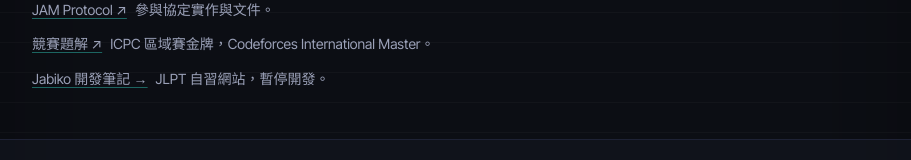
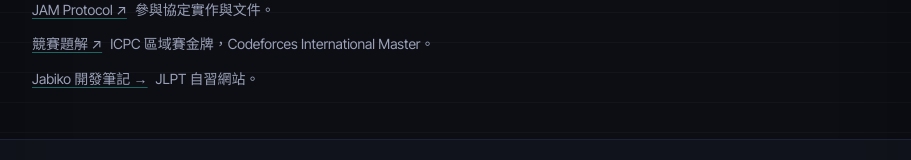
Before and after one commit to HanaYukii/hanayukii-site, a Next.js app: page / in a window 1280 px wide. Shown: the part 957-1117 px from the top of the page, without its empty margins (184-1095 px from the left). Built offline with nearby package versions, Linux system fonts and the light colour scheme.

Commit message:
Keep Jabiko lower on the homepage without a status label

```diff
--- a/src/app/page.tsx
+++ b/src/app/page.tsx
@@ -81,7 +81,7 @@
           </p>
           <p>
             <Link className="prose-link" href="/blog/jabiko-jlpt-app">Jabiko 開發筆記 →</Link>
-            <span className="ml-2">JLPT 自習網站，暫停開發。</span>
+            <span className="ml-2">JLPT 自習網站。</span>
           </p>
         </div>
       </section>
```
